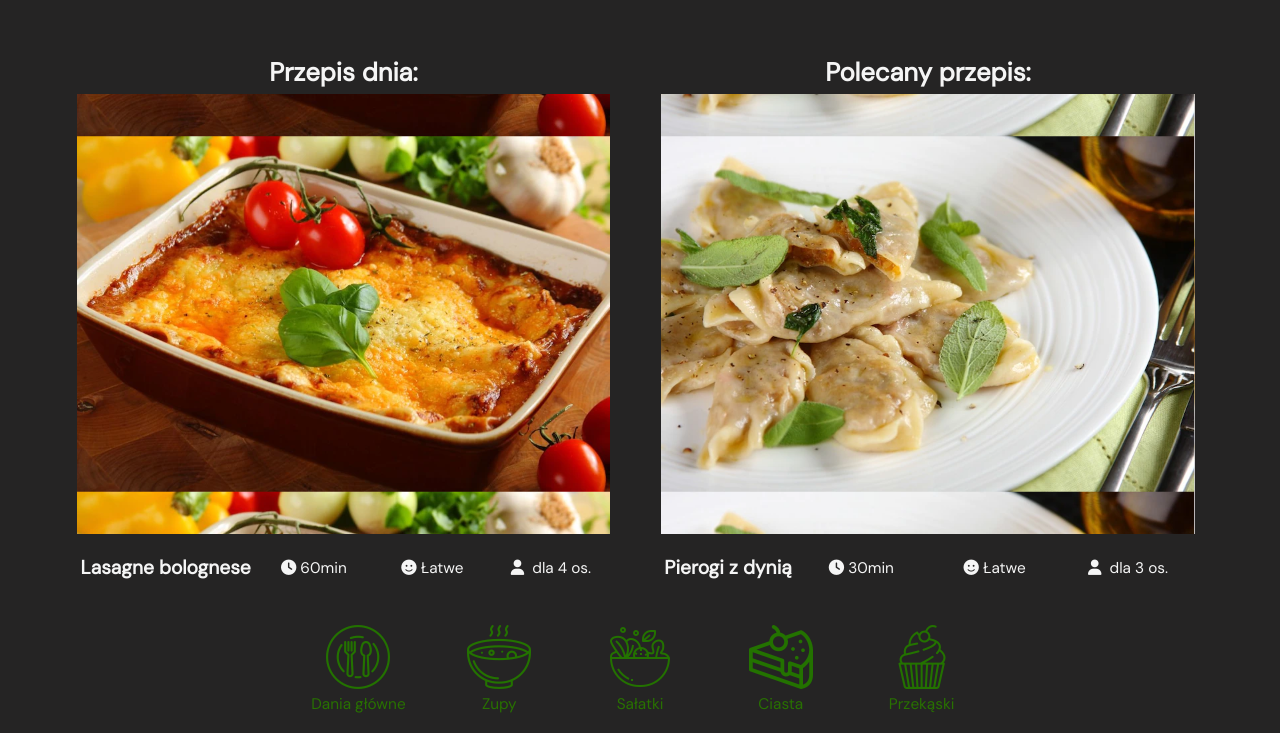
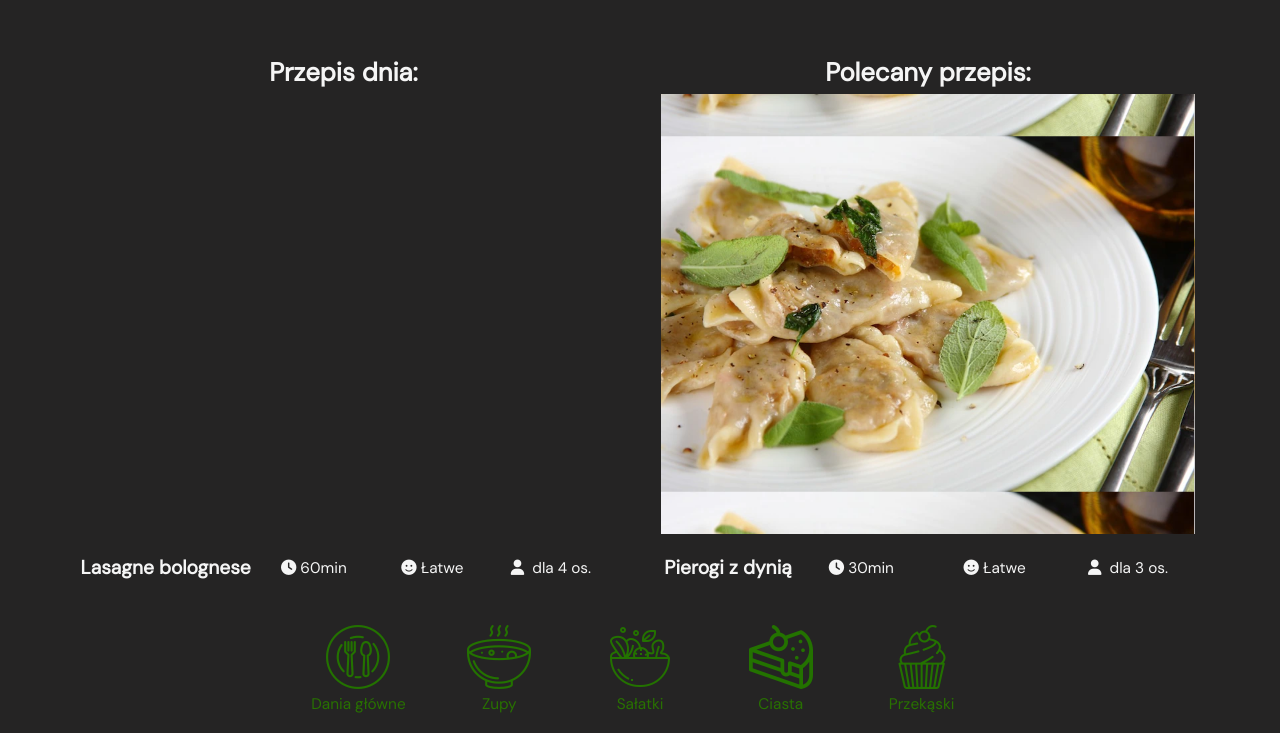
Before and after one commit to sercamembert/przepisy, a PHP site: page /index.html in a window 1280 px wide; the page is wider, and only the part inside the window is pictured. Shown: the part 85-818 px from the top of that part. Run offline with PHP 8.4, Linux system fonts and the light colour scheme; some libraries are stand-ins or nearby versions.

Commit message:
Update style.css

```diff
--- a/css/style.css
+++ b/css/style.css
@@ -111,7 +111,6 @@ margin-left: 6%;
 .main-recipe{
     width: 41.667vw;
     height: 55vh;
-    background-image: url(/img/lasagne.png);
     background-size: 100%;
     resize: both;
     position: relative;
```
